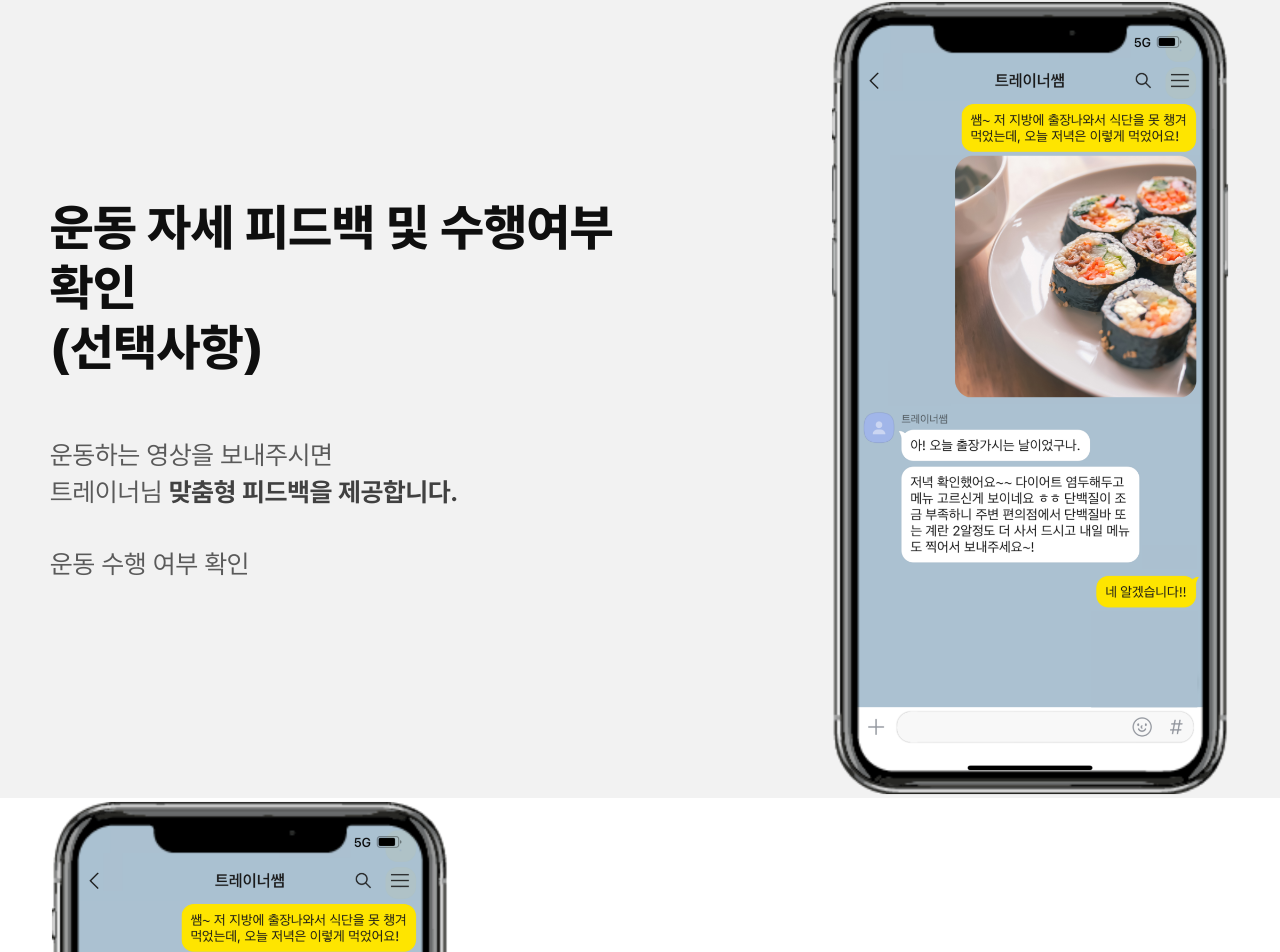
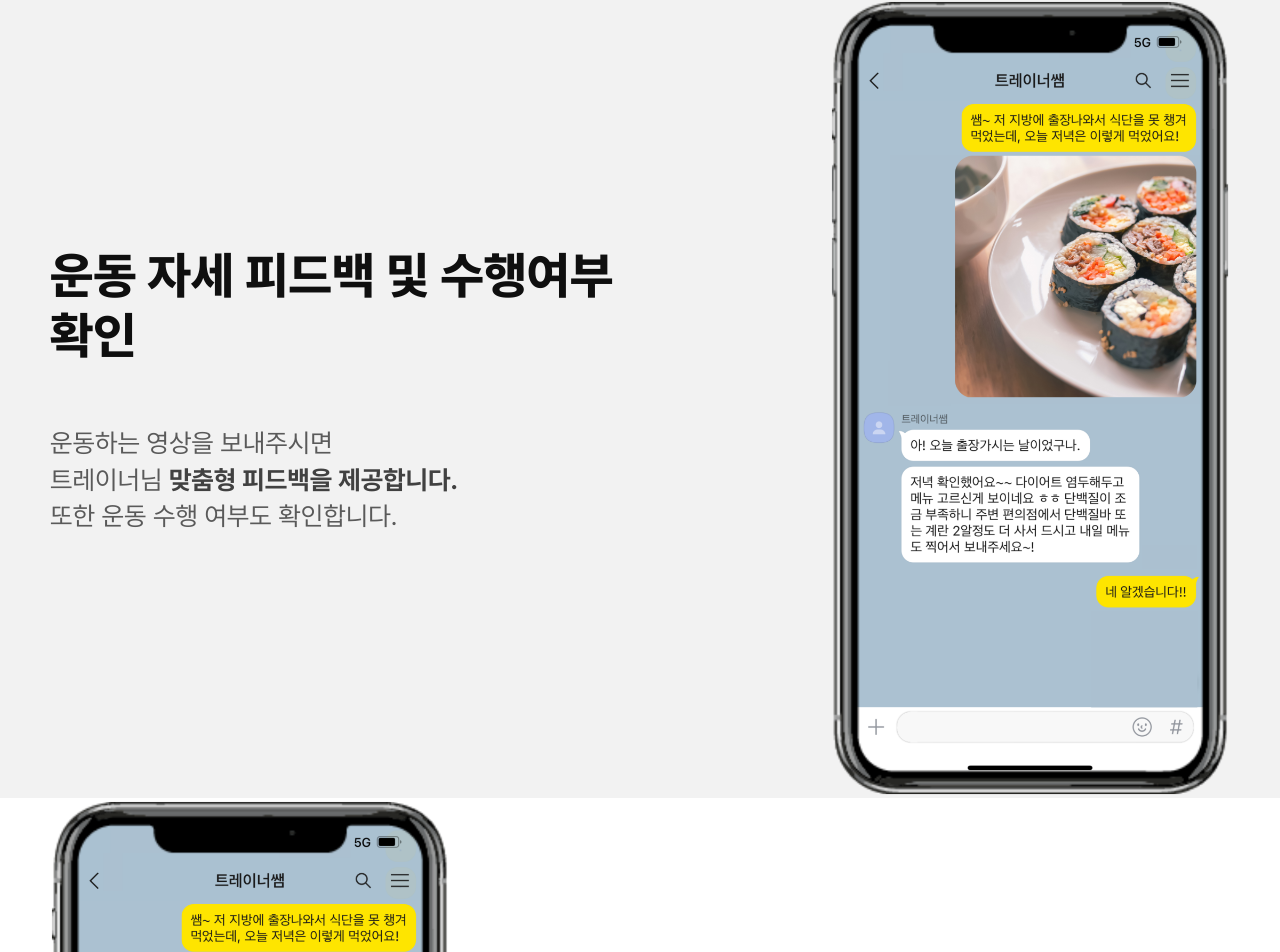
Before and after one commit to hi-story4/dafit_korea, a Next.js app: page / in a window 1280 px wide. Shown: the part 9178-10130 px from the top of the page. Built offline with nearby package versions, Linux system fonts and the light colour scheme.

Commit message:
deploy version 1.1

```diff
--- a/app/components/PriceBox.js
+++ b/app/components/PriceBox.js
@@ -32,7 +32,7 @@ export default function Pricebox(props) {
       </div>
 
       <div className="surveyButton">
-        <Link href="https://tally.so/r/3lreG6">
+        <Link href={props.link}>
           <button>신청하기</button>
         </Link>
       </div>
--- a/app/page.js
+++ b/app/page.js
@@ -229,15 +229,13 @@ export default function Home() {
               <h2>
                 {" "}
                 운동 자세 피드백 및 수행여부 확인 <br />
-                (선택사항){" "}
               </h2>
 
               <p>
                 {" "}
                 운동하는 영상을 보내주시면 <br />
                 트레이너님 <strong> 맞춤형 피드백을 제공합니다. </strong> <br />
-                <br />
-                운동 수행 여부 확인{" "}
+                또한 운동 수행 여부도 확인합니다.
               </p>
             </div>
             <div className="kakaoImgBox ">
@@ -283,7 +281,6 @@ export default function Home() {
                 {" "}
                 나와 맞는 <br />
                 <strong> 식단 플랜을 세워드립니다. </strong> <br />
-                <br />
                 맞춤형 식단 플랜이 부담스럽다면 <br />
                 제공되지 않습니다.{" "}
               </p>
--- a/app/register/page.js
+++ b/app/register/page.js
@@ -49,18 +49,21 @@ export default function register() {
               title="운동 플랜"
               subTitle="개인 맞춤 운동 관리"
               price="99,000₩"
+              link="https://tally.so/r/mOGgG7"
               textList={textList1}
             />
             <Pricebox
               title="식단 플랜"
               subTitle="개인 맞춤 식단 관리"
               price="99,000₩"
+              link="https://tally.so/r/nGlglp"
               textList={textList2}
             />
             <Pricebox
               title="종합 플랜"
               subTitle="개인 맞춤 운동 및 식단 관리"
               price="179,000₩"
+              link="https://tally.so/r/3lreG6"
               textList={textList3}
             />
           </div>
```
